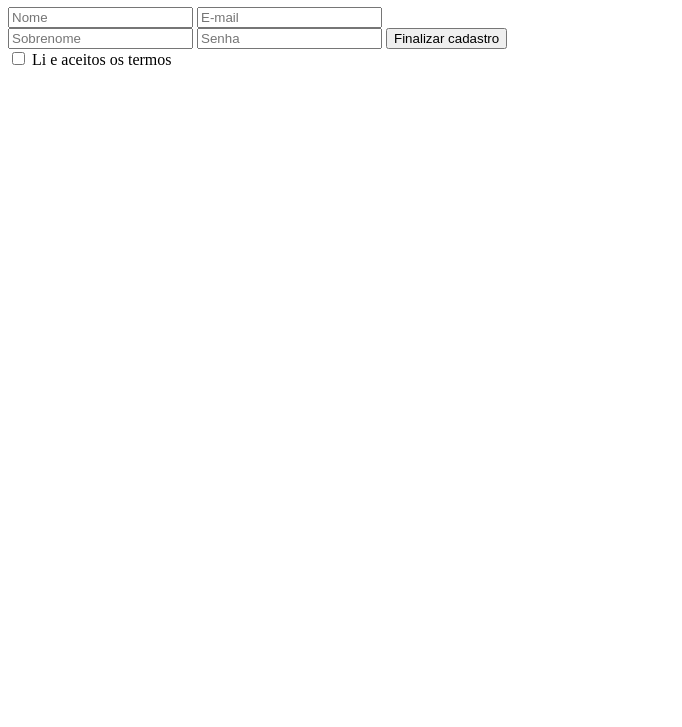
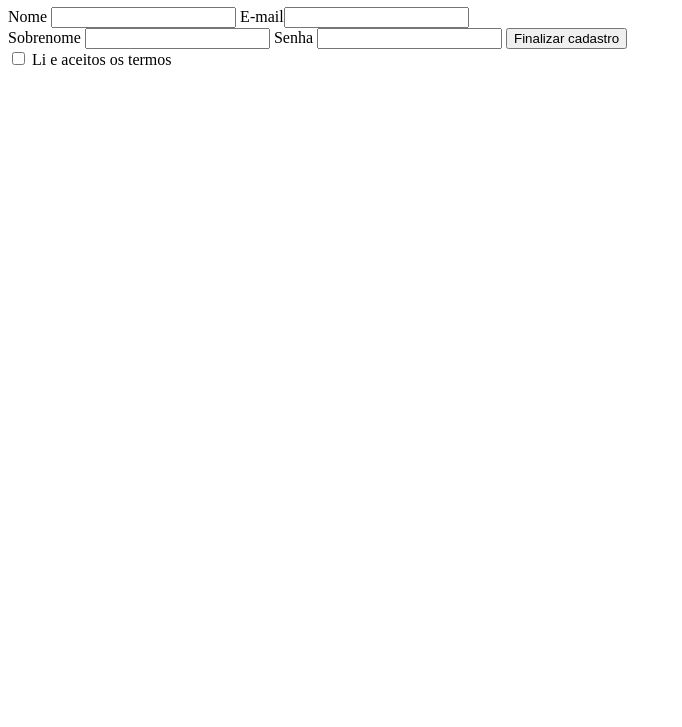
Before and after one commit to limacarla/exercicio2-EBAC, a plain HTML site: page index.html in a window 1280 px wide. Shown: the part 73-800 px from the top of the page, without its empty margins (0-682 px from the left). Drawn offline with Linux system fonts and the light colour scheme.

Commit message:
alterando label e input.

```diff
--- a/index.html
+++ b/index.html
@@ -9,10 +9,10 @@
 <body>
     <h1>Cadastra-se</h1>
     <form>
-        <input type="text" placeholder="Nome">
-        <input type="text" placeholder="E-mail"><br>
-        <input type="text" placeholder="Sobrenome">
-        <input type="text" placeholder="Senha">
+        <label for="name">Nome</label> <input type="name">
+        <label for="email">E-mail</label><input type="email"><br>
+        <label for="text">Sobrenome</label> <input type="text">
+        <label for="password">Senha</label> <input type="password">
         <button type="submit">Finalizar cadastro</button><br>
         <input type="checkbox" id="checkbox-aceitar-termos"> <label" for="checkbox">Li e aceitos os termos</label>
     </form>
```
